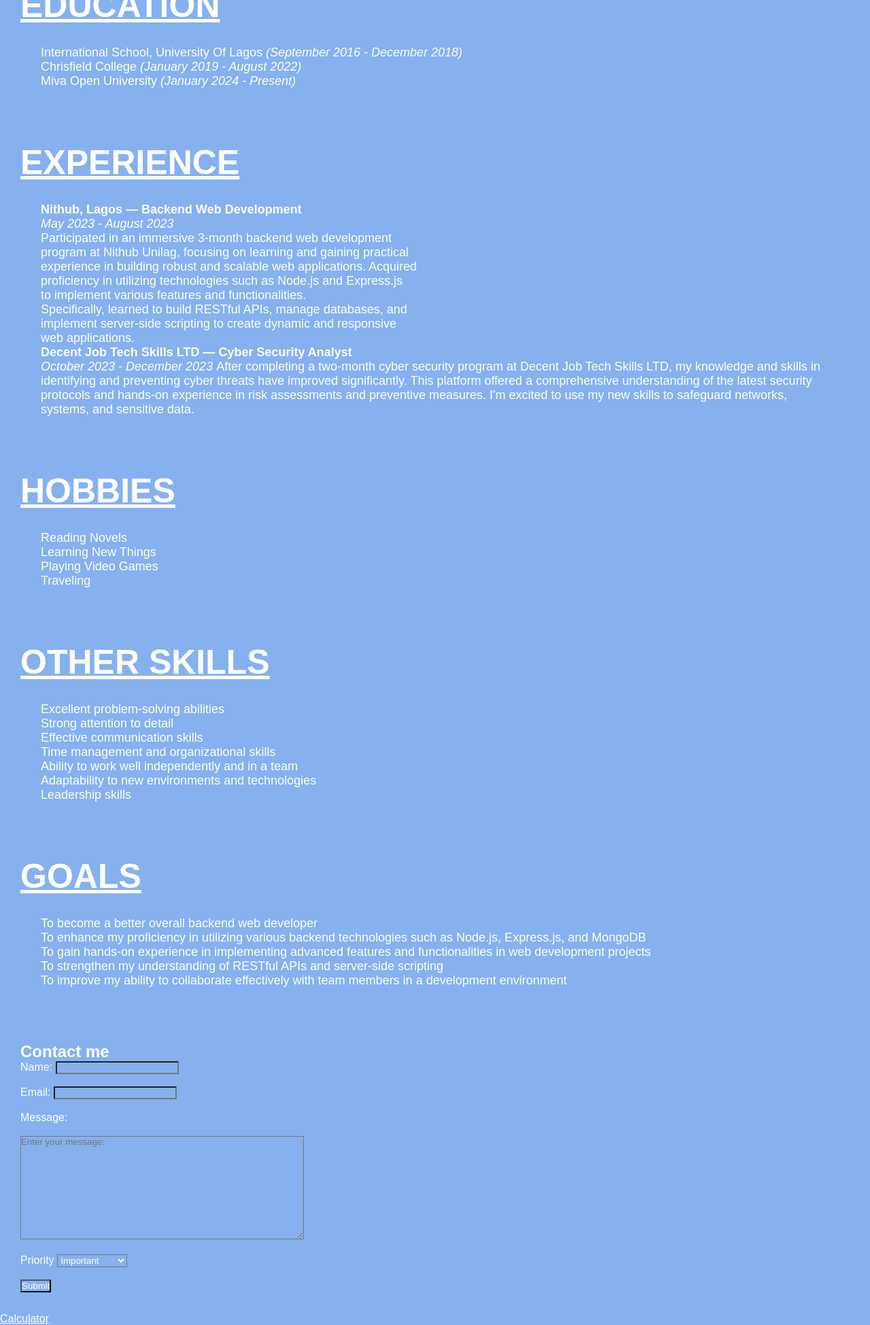
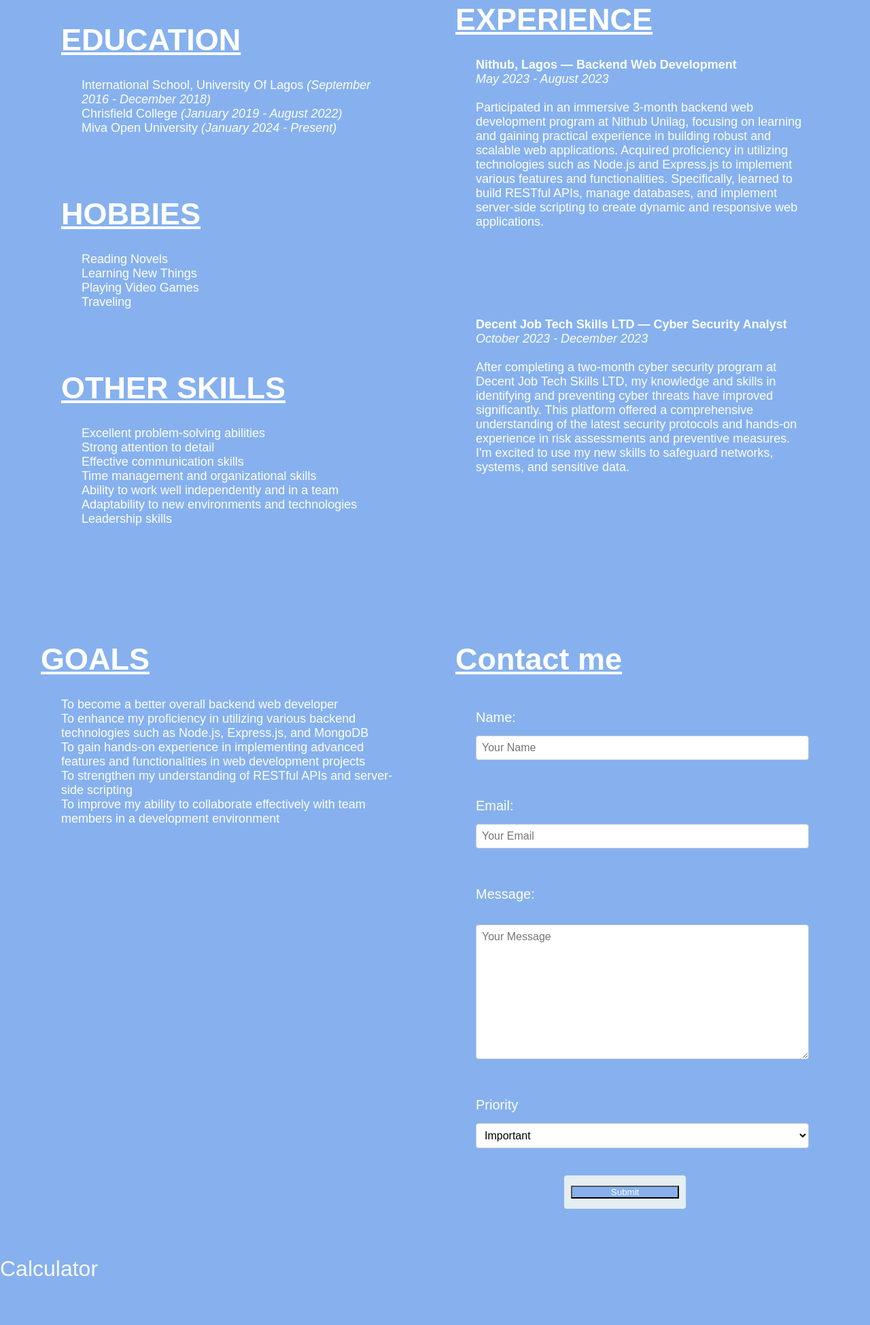
Before and after one commit to Hephzy-1/assignment2, a plain HTML site: page index.html in a window 1280 px wide. Shown: the part 661-2610 px from the top of the page at 68% size. After the commit the page ends 2546 px from the top, so only its background shows below. Drawn offline with Linux system fonts and the light colour scheme.

Commit message:
Done with part 1

```diff
--- a/index.html
+++ b/index.html
@@ -16,60 +16,32 @@
 
     <div class="part-one">
       <p>
-        Hephzibah Owoeye's expertise as a backend engineer and cyber security analyst is commendable, with a resolute dedication to ongoing skill enhancement in the field of backend development and network security. With a strong foundation of experience and expertise, she consistently strives to improve her capabilities and expand her knowledge in this ever-changing field. Hephzibah's commitment to her professional development is highly commendable, as she consistently takes the initiative to seek out learning opportunities and actively pursue ways to enhance her skills, particularly in identifying network threats and implementing preventive measures.
-
+        Hephzibah's expertise as a backend engineer and cyber security analyst is commendable, with a resolute dedication to ongoing skill enhancement in the field of backend development and network security.  With a strong foundation of experience and expertise, she consistently strives to improve her capabilities and expand her knowledge in this ever-changing field.<br>  Hephzibah's commitment to her professional development is highly commendable, as she consistently takes the initiative  to seek out learning opportunities and actively pursue ways to enhance her skills, particularly in identifying network threats and implementing preventive measures.
+        <br>
         This demonstrates her unwavering dedication to her career growth and sets a positive example for others in the field. With a sharp eye for innovation and an unwavering dedication to staying up-to-date with the latest trends and technologies in backend development and cyber security, Hephzibah is well-positioned to make significant contributions to any project or team she joins.
       </p>
     </div>
   </article>
 
   <article class="edu">
+    <div class="educate">
+      <div class="part-two">
+
         <h2> EDUCATION </h2>
-
-    <div class="part-two">
+        <div class="list">
           <ol>
             <li> International School, University Of Lagos <span class="it"> (September 2016 - December 2018) </span> </li>
             <li> Chrisfield College <span class="it"> (January 2019 - August 2022) </span> </li>
             <li> Miva Open University <span class="it"> (January 2024 - Present) </span> </li>
           </ol>
         </div>
-  </article>
 
-  <article class="exp">
-    <h2> EXPERIENCE </h2>
+      </div>
+
+      <div class="hobby">
+        <h2>HOBBIES</h2>
 
         <div class="part-3">
-      <ul class="tech">
-        <li>
-          <strong> Nithub, Lagos — Backend Web Development </strong><br/>
-          <span class="it">May 2023 - August 2023</span><br />
-          Participated in an immersive 3-month backend web development
-          <br />
-          program at Nithub Unilag, focusing on learning and gaining
-          practical <br />experience in building robust and scalable web
-          applications. Acquired <br />proficiency in utilizing technologies
-          such as Node.js and Express.js <br /> to implement
-          various features and functionalities. <br />Specifically, learned
-          to build RESTful APIs, manage databases, and <br />implement
-          server-side scripting to create dynamic and responsive <br />
-          web applications.
-        </li>
-
-        <li>
-          <strong> Decent Job Tech Skills LTD — Cyber Security Analyst </strong> <br>
-          <span class="it">October 2023 - December 2023 </span>
-          After completing a two-month cyber security program at Decent Job Tech Skills LTD, my knowledge and skills in identifying and preventing cyber threats have improved significantly. This platform offered a comprehensive understanding of the latest security protocols and hands-on experience in risk assessments and preventive measures. I'm excited to use my new skills to safeguard networks, systems, and sensitive data.
-        </li>
-
-      </ul>
-
-    </div>
-  </article>
-
-  <section class="hobby">
-    <h2>HOBBIES</h2>
-
-    <div class="part-4">
           <ul class="hob">
             <li>Reading Novels</li>
             <li>Learning New Things</li>
@@ -77,12 +49,12 @@
             <li>Traveling</li>
           </ul>
         </div>
-  </section>
+      </div>
 
-  <section class="skill">
+      <div class="skill">
         <h2>OTHER SKILLS</h2>
 
-    <div class="part-5">
+        <div class="part-4">
           <ol>
             <li>Excellent problem-solving abilities</li>
             <li>Strong attention to detail</li>
@@ -93,9 +65,45 @@
             <li>Leadership skills</li>
           </ol>
         </div>
-  </section>
+      </div>
+    </div>
 
-  <section>
+
+    <div class="exp">
+      <h2> EXPERIENCE </h2>
+
+      <div class="part-5">
+        <ul class="tech">
+          <li>
+            <span class="bold"> Nithub, Lagos — Backend Web Development </span><br/>
+            <span class="it">May 2023 - August 2023</span><br><br>
+            Participated in an immersive 3-month backend web development
+            program at Nithub Unilag, focusing on learning and gaining
+            practical experience in building robust and scalable web
+            applications. Acquired proficiency in utilizing technologies
+            such as Node.js and Express.js to implement
+            various features and functionalities. Specifically, learned
+            to build RESTful APIs, manage databases, and implement
+            server-side scripting to create dynamic and responsive
+            web applications.
+          </li>
+
+          <div class="space"></div>
+
+          <li>
+            <span class="bold"> Decent Job Tech Skills LTD — Cyber Security Analyst </span> <br>
+            <span class="it">October 2023 - December 2023 </span> <br><br>
+            After completing a two-month cyber security program at Decent Job Tech Skills LTD, my knowledge and skills in identifying and preventing cyber threats have improved significantly. This platform offered a comprehensive understanding of the latest security protocols and hands-on experience in risk assessments and preventive measures. I'm excited to use my new skills to safeguard networks, systems, and sensitive data.
+          </li>
+
+        </ul>
+
+      </div>
+    </div>
+  </article>
+
+  <section class="end">
+    <div class="goal">
       <h2>GOALS</h2>
       <div class="part-6">
         <ul>
@@ -120,32 +128,43 @@
         </ul>
       </div>
     </div>
-  </section>
 
     <div class="contact">
       <h2>Contact me</h2>
+      <br>
+
       <form>
-      <label for="u-name">Name:</label>
-      <input type="text" id="u-name" name="u-name" required /> <br /><br />
+        <div class="form-group">
+          <label for="name">Name:</label>
+          <input type="text" id="name" placeholder="Your Name" required />
+        </div>
+        <div class="form-group">
           <label for="email">Email:</label>
-      <input type="text" id="email" name="email" required /> <br /><br />
+          <input type="text" id="email" placeholder="Your Email" required />
+        </div>
+        <div class="form-group">
           <label for="message">Message:</label>
-      <br /><br />
-
-      <textarea id="message" cols="50" rows="10" placeholder="Enter your message: " required></textarea>
-
-      <br><br>
+          <br />
+          <textarea id="message" cols="50" rows="10" placeholder="Your Message" required></textarea>
+        </div>
+        <div class="form-group">
           <label for="priority">Priority</label>
           <select name="priority" id="priority">
             <option value="important">Important</option>
             <option value="not-important">Not Important</option>
           </select>
-      <br><br>
+        </div>
+
+        <div class="submit">
           <input type="submit" value="Submit">
+        </div>
       </form>
 
     </div>
+  </div>
+  </section>
 
   <a href="calculator.html">Calculator</a>
+
 </body>
 </html>
--- a/styles/index.css
+++ b/styles/index.css
@@ -24,7 +24,7 @@ article, section, div {
 }
 
 section h2, article h2 {
-  font-size: 50px;
+  font-size: 45px;
   text-decoration: underline;
 }
 
@@ -44,286 +44,126 @@ ul, ol {
 }
 
 .edu {
-  display: grid;
-  justify-items: start;
-  align-items: center;
+  display: flex;
+  justify-content: space-between;
+  align-items: flex-start;
+}
+
+.edu div {
+  flex-basis: 48%;
+}
+
+span.bold {
+  font-weight: 600;
 }
 
 span.it{
   font-style: italic;
 }
 
-
-/*
-.body {
-  font-size: 2rem;
-  font-family: "poppins", sans-serif;
+.space {
+  margin-bottom: 80px;
 }
 
-.first {
-  position: relative;
-  top: 200px;
-  left: -150px;
+.end {
+  display: flex;
+  justify-content: space-between;
+  align-items: flex-start;
 }
 
-.second {
-  position: relative;
-  top: 130px;
-  left: -150px;
+.end div {
+  flex-basis: 48%;
 }
 
-
-
-.job-experience {
-  position: relative;
-  left: 500px;
-  bottom: 100px;
-  font-family: "poppins", sans-serif;
-  font-size: 3rem;
-  display: inline-block;
+.contact label {
+  font-size: 20px;
+  margin-bottom: 15px;
 }
 
-.experience {
-  position: relative;
-  bottom: 100px;
-  left: 700px;
-}
-
-.hobbies {
-  position: relative;
-  left: 500px;
-}
-
-.part-three {
-  display: flex;
-  justify-content: center;
-  position: relative;
-  top: 350px;
-  left: -160px;
-}
-
-.other {
-  position: relative;
-  left: 550px;
-  width: 400px;
-  top: -50px;
-}
-
-.goals {
-  width: 900px;
-}
-
-.part-three > .problem {
-  position: relative;
-  top: 50px;
-  left: -60px;
-}
-
-.part-three > .goals {
-  position: relative;
-  top: -100px;
-  left: 950px;
-}
-
-.improve {
-  position: relative;
-  top: 50px;
-}
-
-.part-four > h2 {
-  font-family: "poppins", sans-serif;
-  font-size: 3rem;
-  position: relative;
-  top: 470px;
-  left: 100px;
-}
-
-form {
-  display: flex;
-  flex-direction: row;
-  flex-wrap: wrap;
-  font-family: "poppins", sans-serif;
-  font-size: 2rem;
-  width: 70%;
-  margin: 0 auto;
-  position: relative;
-  top: 500px;
-  left: -350px;
-}
-
-label {
-  display: block;
+.form-group {
   margin-bottom: 1rem;
 }
 
-input[type="text"],
-textarea,
-select {
+.form-group input,
+.form-group textarea {
   width: 100%;
-  padding: 0.8rem;
-  margin-bottom: 1rem;
+  padding: 0.5rem;
+  font-size: 1rem;
+  border-radius: 0.25rem;
   border: 1px solid #ccc;
-  border-radius: 4px;
   box-sizing: border-box;
-  font-size: 1.6rem;
-  font-family: "poppins", sans-serif;
+  background-color: #fff;
 }
 
-textarea {
-  height: 150px;
+.form-group input:focus,
+.form-group textarea:focus {
+  outline: none;
+  box-shadow: 0 0 2px 1px #e0e4e9;
 }
 
-input[type="submit"] {
-  background-color: #247ba0;
+.form-group select {
+  width: 100%;
+  padding: 0.5rem;
+  font-size: 1rem;
+  border-radius: 0.25rem;
+  border: 1px solid #ccc;
+  box-sizing: border-box;
+  background-color: #fff;
+  color: #000;
+}
+
+.submit {
+  width: 14vw;
+  margin-left: 10rem;
+  background-color: #e5eef1;
   color: #fff;
   border: none;
-  padding: 1rem 2rem;
+  border-radius: 0.25rem;
+  padding: 15px 10px;
   font-size: 1.6rem;
   cursor: pointer;
-  border-radius: 4px;
-  margin-top: 30px;
-  font-family: "poppins", sans-serif;
+  box-sizing: border-box;
+  margin-top: 20px;
+  transition: background-color 0.3s ease;
 }
 
-input[type="submit"]:hover {
-  background-color: #1b556e;
+.submit:hover {
+  background-color: #3282b8;
 }
 
-option {
-  font-size: 1.6rem;
+.submit:focus {
+  outline: none;
+  box-shadow: 0 0 2px 1px #007bff;
 }
 
 a {
-  position: relative;
-  left: 105px;
-  top: 550px;
-  font-size: 2rem;
-  font-family: "poppins", sans-serif;
-  color: whitesmoke;
+  font-size: 2em;
+  color: #f9fafc;
+  text-decoration: none;
+}
+
+a :visited {
+  color: #f9fafc;
 }
 
 /* Responsive styles optimized specifically for phones */
-/* @media (max-width: 1200px) {
-  .part-one {
-    flex-direction: column;
+
+@media (max-width: 900px) {
+
+  * {
+    margin: 0;
   }
 
   h1 {
-    position: relative;
-    left: 600px;
+    font-size: 4em;
+    margin-left: 60px;
   }
 
   .summary {
-    position: relative;
-    top: -30px;
-    left: 600px;
+      left: 50px;
+    }
+
+  .part-one {
+      width: 700px;
+    }
   }
-
-  .first {
-    position: relative;
-    top: -50px;
-    left: 600px;
-    width: 900px;
-  }
-
-  .education {
-    position: relative;
-    top: -50px;
-    left: 900px;
-    width: 900px;
-  }
-
-  .second {
-    position: relative;
-    top: -50px;
-    left: 600px;
-    width: 900px;
-  }
-
-  .body .part-two {
-    flex-direction: column;
-  }
-
-  .experience {
-    position: relative;
-    top: -350px;
-    left: 2000px;
-    text-align: center;
-  }
-
-  .one > ul {
-    position: relative;
-    top: -150px;
-    left: 1300px;
-    width: 900px;
-    display: inline-block;
-    white-space: nowrap;
-    text-align: center;
-  }
-  .hobbies {
-    position: relative;
-    top: 950px;
-    left: 800px;
-  }
-  .two > ul {
-    position: relative;
-    top: 1100px;
-    left: 470px;
-    white-space: nowrap;
-    text-align: center;
-  }
-
-  .two ul li {
-    margin-bottom: -50px;
-  }
-  .part-three {
-    flex-direction: column;
-  }
-
-  .other {
-    position: relative;
-    top: 600px;
-    left: 750px;
-  }
-  .part-three > .problem {
-    position: relative;
-    top: 600px;
-    left: 600px;
-    white-space: nowrap;
-    margin-bottom: -50px;
-  }
-  .problem ul li {
-    margin-bottom: 50px;
-  }
-
-  .part-three > .goals {
-    position: relative;
-    top: 600px;
-    left: 670px;
-  }
-  .improve {
-    position: relative;
-    top: 600px;
-    left: 600px;
-    width: 700px;
-    display: block;
-  }
-
-  .part-four {
-    flex-direction: column;
-  }
-  .title > h2 {
-    position: relative;
-    top: 950px;
-    left: 600px;
-  }
-  form {
-    position: relative;
-    top: 950px;
-    left: 400px;
-    width: 700px;
-  }
-  input[type="submit"] {
-    margin-bottom: 200px;
-  }
-} */
```
Lines whose indentation alone changed are shown as unchanged.
